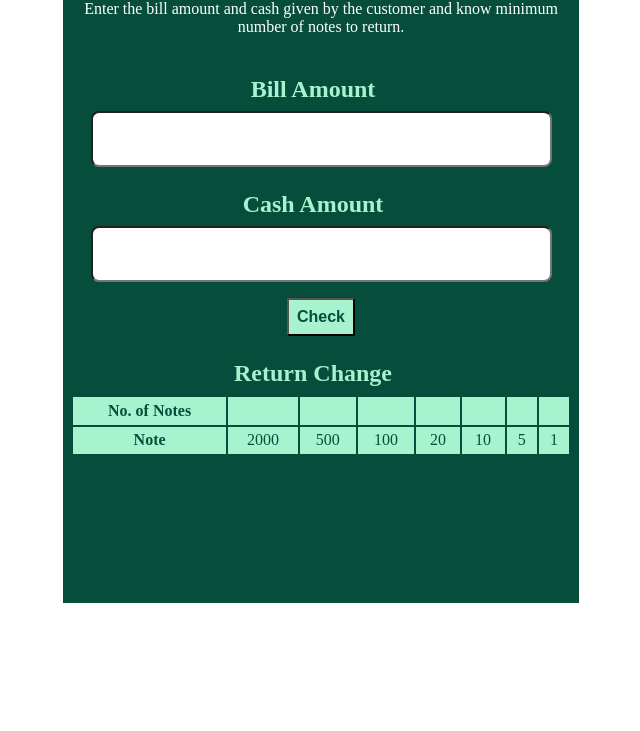
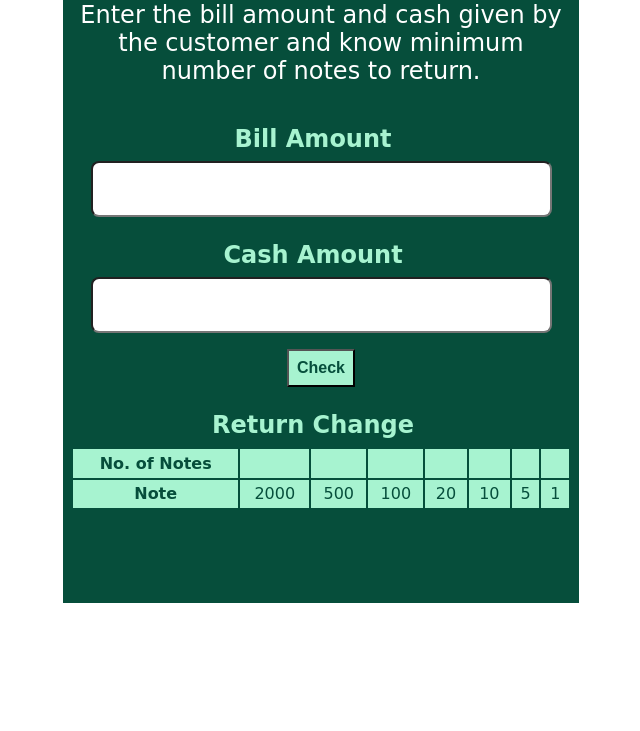
Before and after one commit to techieshubham30/cash-register-manager, a plain HTML site: page index.html in a window 1280 px wide. Shown: the part 69-800 px from the top of the page, without its empty margins (319-959 px from the left). Drawn offline with Linux system fonts and the light colour scheme.

Commit message:
initial commit

```diff
--- a/style.css
+++ b/style.css
@@ -2,7 +2,9 @@
     --dark-green:#064E3B;
     --faint-green:#A7F3D0;
 }
-
+body{
+    font-family: 'Baloo Bhai 2', cursive;
+}
 *{
     padding: 0;
     margin: 0;
@@ -25,6 +27,9 @@ h1,p{
     color: white;
     margin-bottom: 1rem;
 
+}
+p{
+    font-size: x-large;
 }
 
 .label{
```
